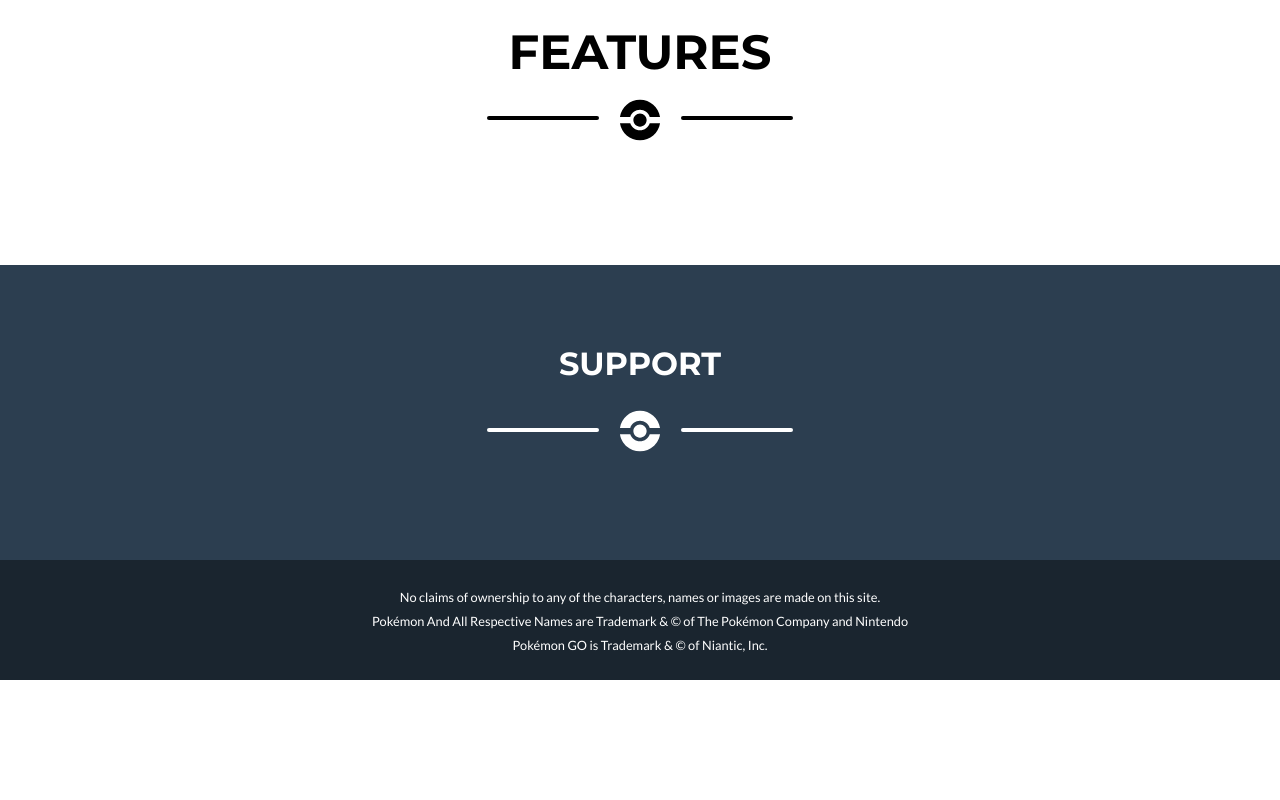
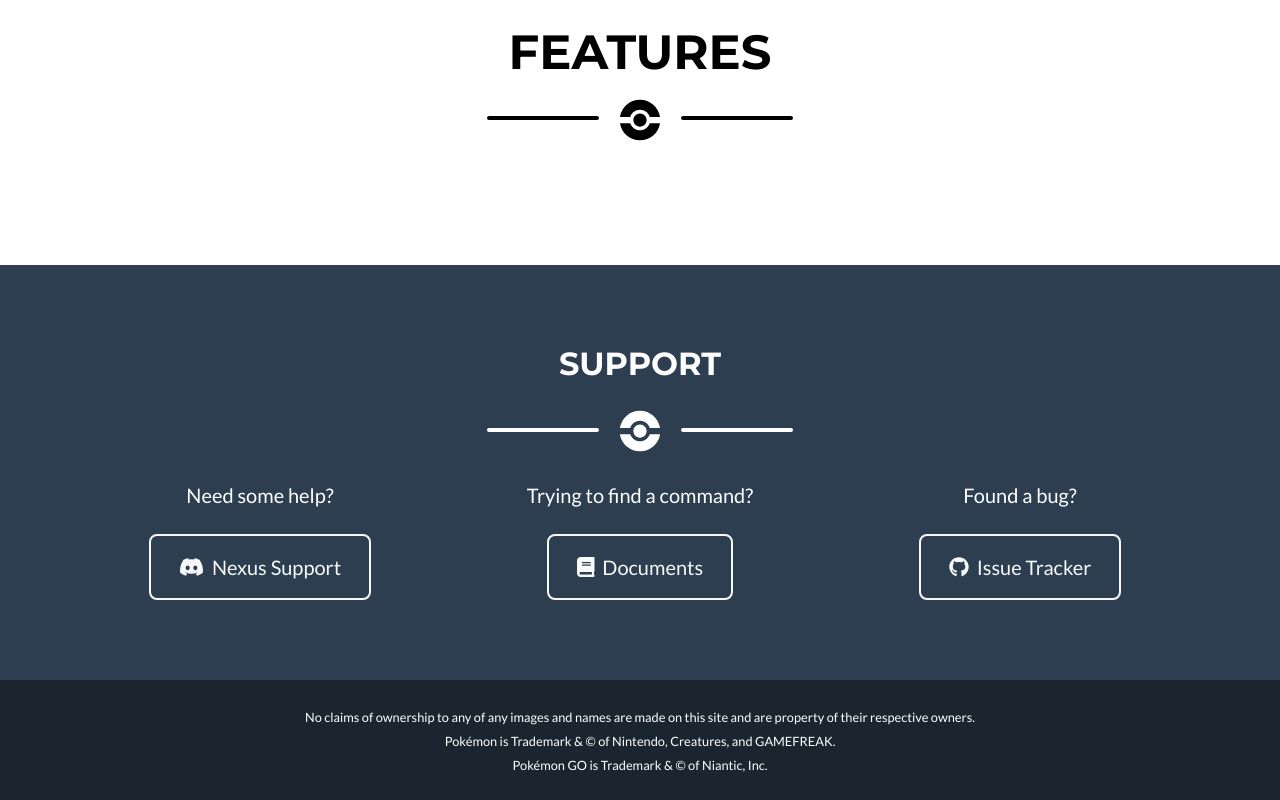
Before and after one commit to NexusRaidBot/nexus-homepage, a plain HTML site: page index.html in a window 1280 px wide. Shown: the part 1332-2132 px from the top of the page. Before the commit the page ends 2012 px from the top, so only its background shows below. Drawn offline with nearby package versions, Linux system fonts and the light colour scheme.

Commit message:
Added support links

```diff
--- a/index.html
+++ b/index.html
@@ -31,7 +31,6 @@
                         <li class="nav-item mx-0 mx-lg-1"><a class="nav-link py-3 px-0 px-lg-3 rounded js-scroll-trigger" href="#about">About</a></li>
                         <li class="nav-item mx-0 mx-lg-1"><a class="nav-link py-3 px-0 px-lg-3 rounded js-scroll-trigger" href="#features">Features</a></li>
                         <li class="nav-item mx-0 mx-lg-1"><a class="nav-link py-3 px-0 px-lg-3 rounded js-scroll-trigger" href="#support">Support</a></li>
-                        <li class="nav-item mx-0 mx-lg-1"><a class="nav-link py-3 px-0 px-lg-3 rounded js-scroll-trigger" href="https://docs.nexusraids.com" target="_blank">Documents</a></li>
                         <li class="nav-item mx-0 mx-lg-1"><a class="nav-link py-3 px-0 px-lg-3 rounded js-scroll-trigger" href="https://donatebot.io/checkout/733079996721135767?buyer=300717516039389194" target="_blank">Donate</a></li>
                     </ul>
                 </div>
@@ -111,12 +110,32 @@
                     <div class="divider-custom-icon"><img src="assets/pokeball.svg" width="50" height="50"></div>
                     <div class="divider-custom-line"></div>
                 </div>
+				<div class="row">
+					<div class="col-lg-4 ml-auto pb-5">
+						<p class="lead">Need some help?</p>
+					    <div class="text-center mt-4">
+							<a class="btn btn-xl btn-outline-light" href="https://discord.gg/RfnHZ7rV" target="_blank"><i class="fab fa-discord mr-2"></i>Nexus Support</a>
+					    </div>
+					</div>
+					<div class="col-lg-4 ml-auto pb-5">
+						<p class="lead">Trying to find a command?</p>
+					    <div class="text-center mt-4">
+							<a class="btn btn-xl btn-outline-light" href="https://docs.nexusraids.com" target="_blank"><i class="fas fa-book mr-2"></i>Documents</a>
+					    </div>
+					</div>
+                    <div class="col-lg-4 ml-auto pb-5">
+						<p class="lead">Found a bug?</p>
+					    <div class="text-center mt-4">
+							<a class="btn btn-xl btn-outline-light" href="https://github.com/NexusRaids/nexus-bot/issues" target="_blank"><i class="fab fa-github mr-2"></i>Issue Tracker</a>
+					    </div>
+					</div>
+				</div>
             </div>
         </footer>
         <!-- Copyright Section-->
         <div class="copyright py-4 text-center text-white">
-            <div class="container"><small>No claims of ownership to any of the characters, names or images are made on this site.<br>
-			Pokémon And All Respective Names are Trademark & © of The Pokémon Company and Nintendo<br>
+            <div class="container"><small>No claims of ownership to any of any images and names are made on this site and are property of their respective owners.<br>
+			Pokémon is Trademark & © of Nintendo, Creatures, and GAMEFREAK.<br>
 			Pokémon GO is Trademark & © of Niantic, Inc.</small></div>
         </div>
         <!-- Scroll to Top Button (Only visible on small and extra-small screen sizes)-->
```
Also changed, not shown: css/styles.css.
